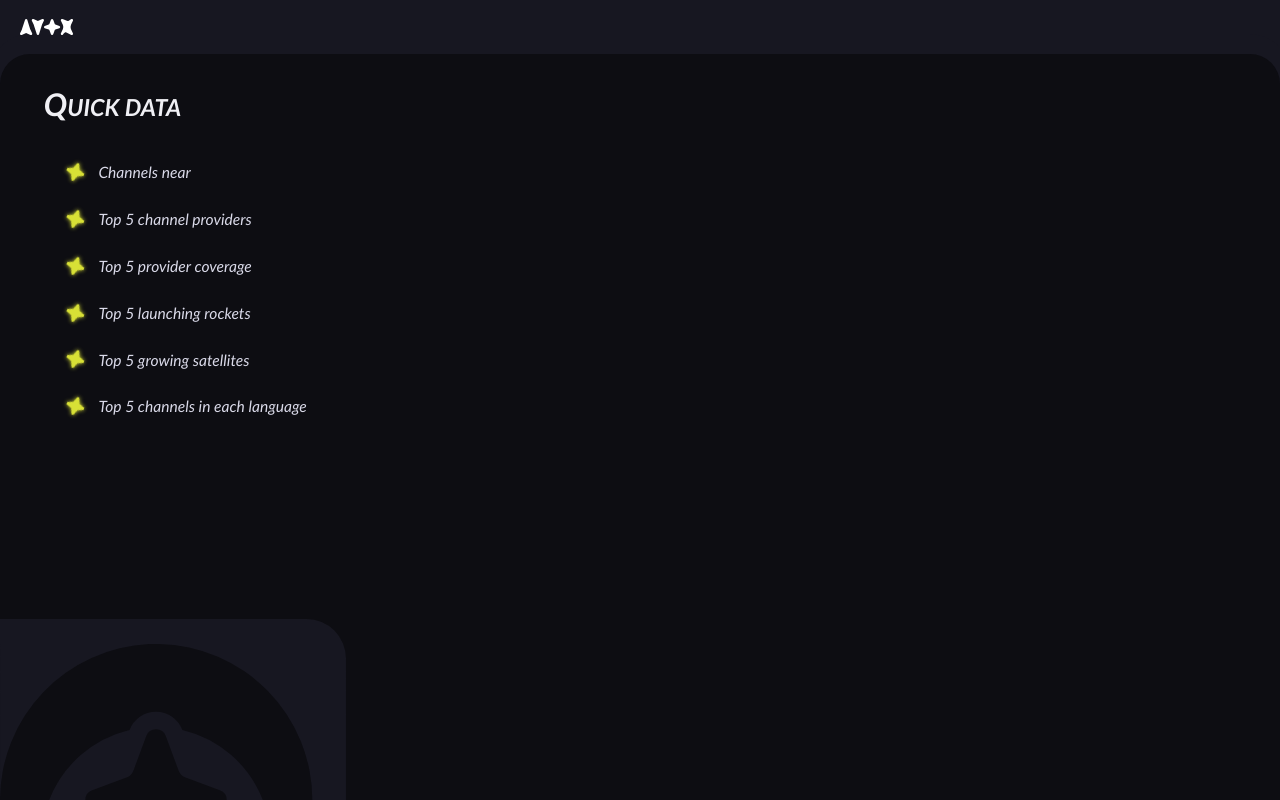
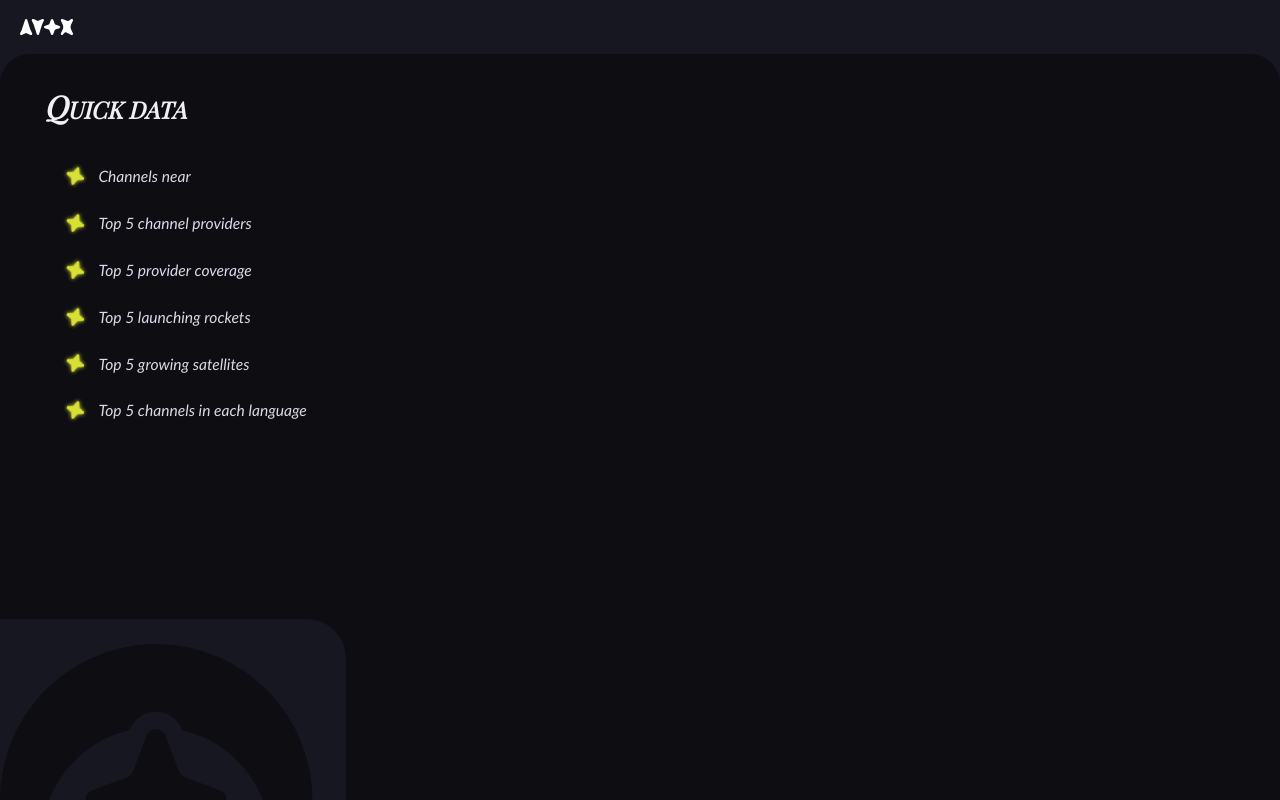
Before and after one commit to ayon-website/AYON-ReactJS-frontend, a React (Create React App) app: page / in a window 1280 px wide. Built offline with nearby package versions, Linux system fonts and the light colour scheme; no server answers.

Commit message:
playfair import

```diff
--- a/src/globalcss/colors.css
+++ b/src/globalcss/colors.css
@@ -1,3 +1,6 @@
+@import url('https://fonts.googleapis.com/css?family=Playfair Display');
+
+
 :root {
     --DRK-PRIMARY: #0d0d12;
     --DRK-SECONDARY: #171721;
```
